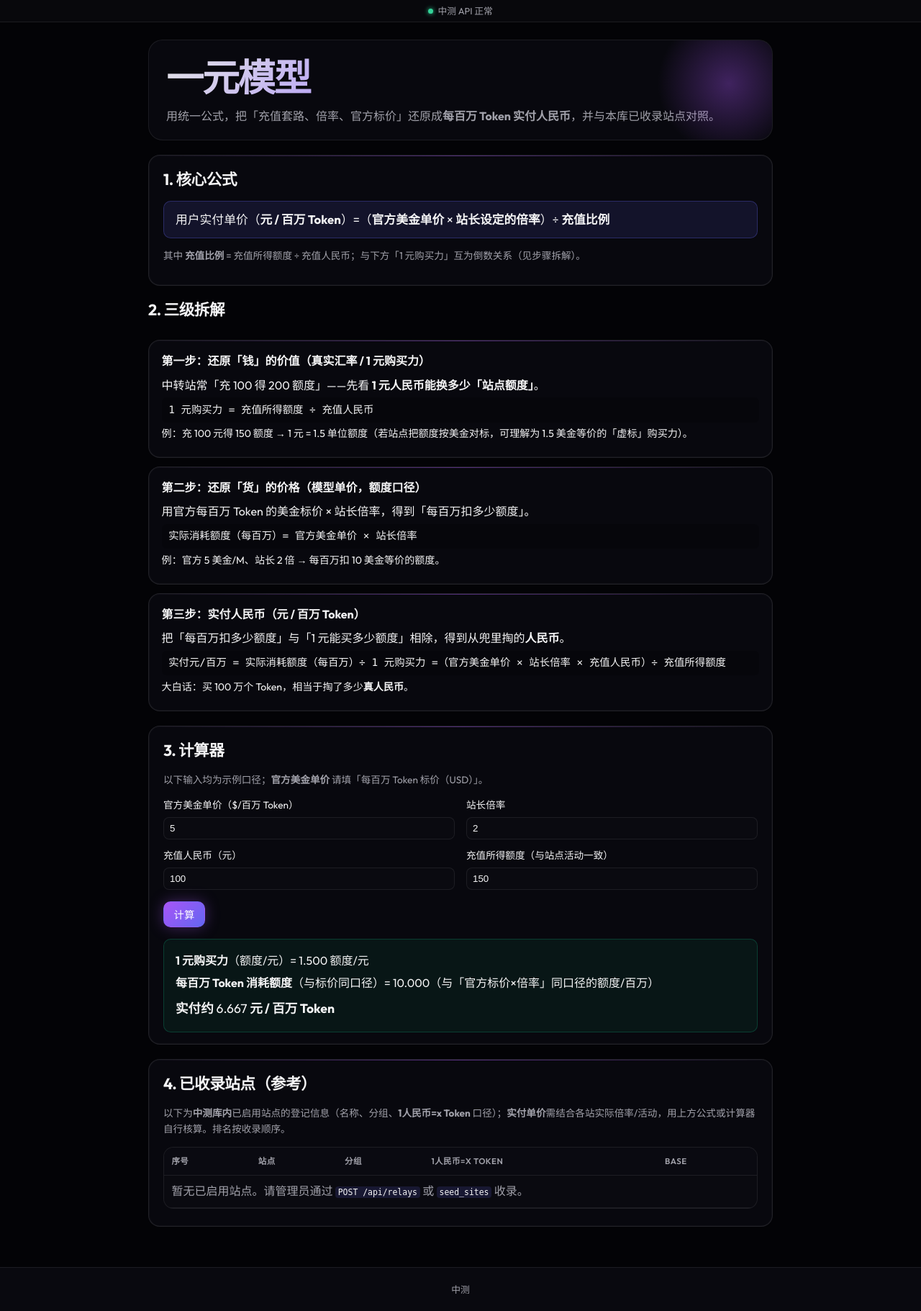
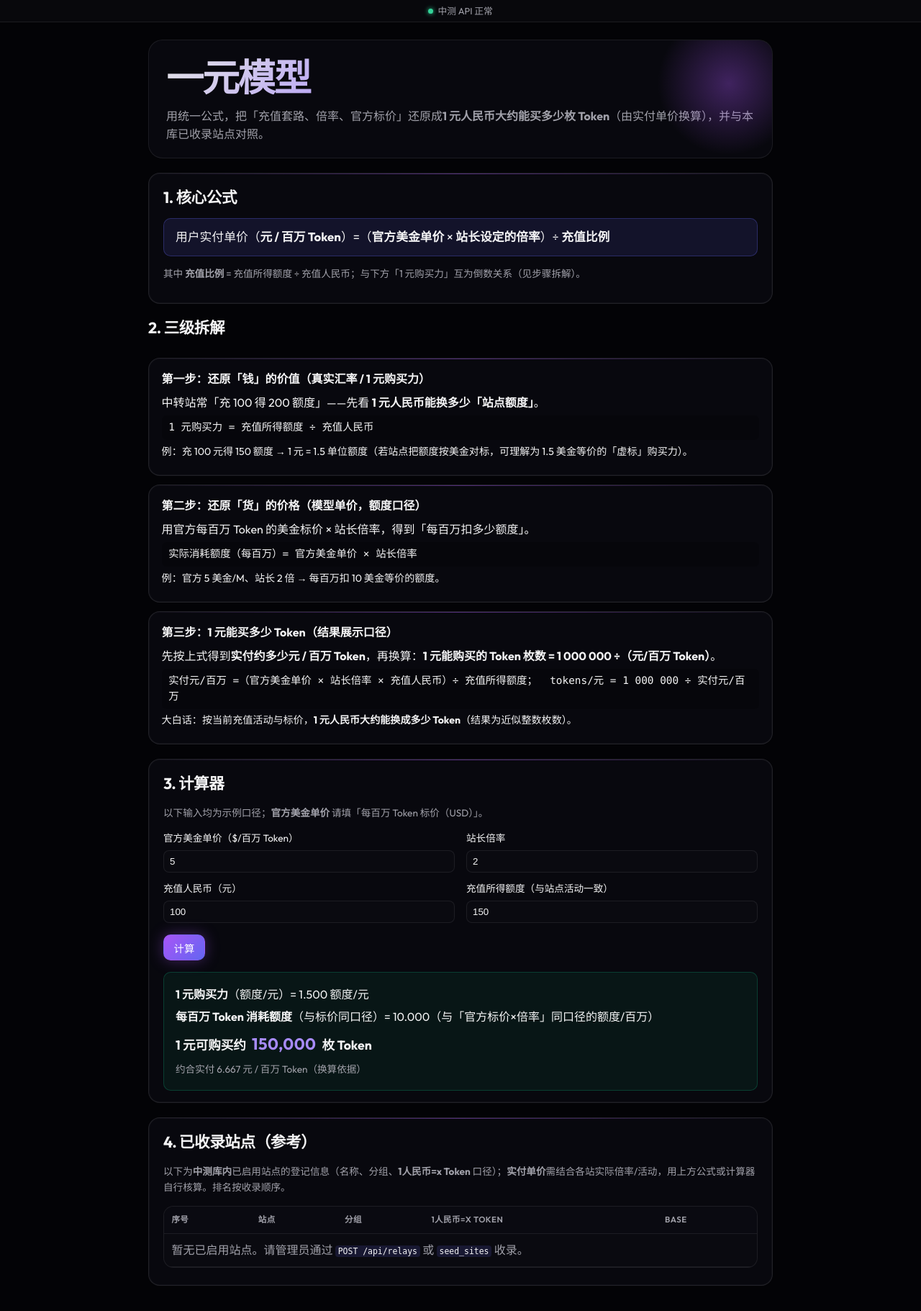
Before and after one commit to only10u/zhongceAPI, a FastAPI app: page /yiyuan in a window 1280 px wide. Shown: the part 66-1887 px from the top of the page at 72% size. Before the commit the page ends 1863 px from the top, so only its background shows below. Run offline with FastAPI, Linux system fonts and the light colour scheme; data comes from the database, SQL or seed files in the repository; data that the repository does not hold is empty.

Commit message:
UI: 一元模型与首页试算主结果改为「1元可购X枚Token」
Made-with: Cursor

```diff
--- a/relay_probe/static/app.css
+++ b/relay_probe/static/app.css
@@ -1017,6 +1017,20 @@ h2 { font-size: 1.1rem; }
 .calc-out { margin-top: 1rem; padding: 0.75rem 1rem; border-radius: 10px; background: rgba(16, 185, 129, 0.08); border: 1px solid rgba(16, 185, 129, 0.25); }
 .calc-out p { margin: 0.35rem 0; }
 .result-main { font-size: 1.1rem; margin-top: 0.5rem !important; }
+.yiyuan-result-main .yiyuan-token-num,
+.home-cost-final .yiyuan-token-num {
+  font-size: 1.4rem;
+  font-weight: 800;
+  letter-spacing: 0.02em;
+  color: #a78bfa;
+  margin: 0 0.2em;
+}
+:root[data-theme="light"] .yiyuan-result-main .yiyuan-token-num,
+:root[data-theme="light"] .home-cost-final .yiyuan-token-num {
+  color: #5b21b6;
+}
+.yiyuan-result-ref { margin-top: 0.35rem !important; }
+.home-cost-yuan-ref { margin: 0.2rem 0 0 !important; }
 .yiyuan-rank { padding: 1rem 1.25rem; }
 
 /* 登录/注册 居中弹层（参考 Miku 式分栏、青绿主色） */
--- a/relay_probe/static/app.js
+++ b/relay_probe/static/app.js
@@ -163,12 +163,12 @@
       probe_banner_sub: "试探测不保存你的 Key 与业务对话。为保障账户安全，建议优先使用测试专用 Key。我们重视你的隐私，可在合规场景下放心使用。",
       probe_banner_sub_en: "Probes do not store your key or chat content. Prefer a test-only key. We care about your privacy and security.",
       cost_h2: "成本计算",
-      cost_sec: "实付单价试算",
+      cost_sec: "1 元购 Token 试算",
       cost_link_formula: "公式与拆解",
       cost_hint:
-        "填写该站的官方美金单价、倍率、充值活动，试算实付约多少元人民币/百万 Token。与「一元模型」页同一公式。",
+        "填写该站的官方美金单价、倍率、充值活动，试算 1 元大约能购买多少枚 Token。与「一元模型」页同一公式。",
       cost_hint_en:
-        "Enter USD/M, multiplier, top-up deal; estimate CNY per million tokens. Same formula as the ¥/token page.",
+        "Enter USD/M, multiplier, top-up; estimate tokens per 1 CNY. Same formula as the ¥/token page.",
       cost_p_usd: "官方美金单价（$/百万 Token）",
       cost_mult: "站长倍率",
       cost_rmb: "充值人民币（元）",
@@ -348,12 +348,12 @@
       probe_banner_sub: "Probes do not store your key or chat content. Prefer a test-only key. We care about your privacy and security.",
       probe_banner_sub_en: "Probes do not store your key or chat content. Prefer a test-only key.",
       cost_h2: "Cost estimate",
-      cost_sec: "CNY / M token estimate",
+      cost_sec: "Tokens per 1 CNY",
       cost_link_formula: "Formula",
       cost_hint:
-        "Enter USD per million, multiplier, and your top-up. Estimates CNY per million output tokens. Same as the ¥/token page.",
+        "Enter USD/M, multiplier, and top-up credits. Estimates how many tokens 1 CNY buys. Same as the ¥/token page.",
       cost_hint_en:
-        "Same as above. Numbers stay in your browser.",
+        "Same formula. Numbers stay in your browser.",
       cost_p_usd: "Official USD / M tokens",
       cost_mult: "Provider multiplier",
       cost_rmb: "Top-up CNY (¥)",
--- a/relay_probe/static/yiyuan.js
+++ b/relay_probe/static/yiyuan.js
@@ -1,5 +1,5 @@
 /**
- * 一元模型页：实付 元/百万Token 计算器
+ * 一元模型页：1 元可购买多少 Token（由实付 ¥/百万 Token 换算）
  */
 (function () {
   function fmt(n) {
@@ -7,6 +7,12 @@
     if (Math.abs(n) >= 100) return n.toFixed(2);
     if (Math.abs(n) >= 1) return n.toFixed(3);
     return n.toFixed(4);
+  }
+
+  /** 正整数枚数，千分位 */
+  function fmtTokens(n) {
+    if (n == null || !isFinite(n) || n <= 0) return "—";
+    return Math.round(n).toLocaleString("zh-CN");
   }
 
   function calc() {
@@ -17,13 +23,15 @@
 
     var elP = document.getElementById("yiyuan-v-purchase");
     var elC = document.getElementById("yiyuan-v-consume");
-    var elF = document.getElementById("yiyuan-v-final");
-    if (!elP || !elC || !elF) return;
+    var elT = document.getElementById("yiyuan-v-tokens");
+    var elRef = document.getElementById("yiyuan-v-yuan-per-m");
+    if (!elP || !elC || !elT || !elRef) return;
 
     if (!(rmb > 0) || !(credit > 0)) {
       elP.textContent = "—";
       elC.textContent = "—";
-      elF.textContent = "—";
+      elT.textContent = "—";
+      elRef.textContent = "—";
       return;
     }
 
@@ -32,15 +40,19 @@
 
     if (!(pUsd >= 0) || !(mult >= 0)) {
       elC.textContent = "—";
-      elF.textContent = "—";
+      elT.textContent = "—";
+      elRef.textContent = "—";
       return;
     }
 
     var consumePerM = pUsd * mult;
     elC.textContent = fmt(consumePerM) + "（与「官方标价×倍率」同口径的额度/百万）";
 
-    var finalYuan = consumePerM / purchasePerYuan;
-    elF.textContent = fmt(finalYuan);
+    var finalYuanPerM = consumePerM / purchasePerYuan;
+    var tokensPerOneYuan =
+      finalYuanPerM > 0 ? 1e6 / finalYuanPerM : NaN;
+    elT.textContent = fmtTokens(tokensPerOneYuan);
+    elRef.textContent = fmt(finalYuanPerM);
   }
 
   var btn = document.getElementById("yiyuan-calc-btn");
--- a/relay_probe/templates/yiyuan.html
+++ b/relay_probe/templates/yiyuan.html
@@ -4,7 +4,7 @@
 <div class="yiyuan-page">
   <section class="yiyuan-hero card-spotlight">
     <h1 class="h1-magic gradient-text">一元模型</h1>
-    <p class="yiyuan-lead">用统一公式，把「充值套路、倍率、官方标价」还原成<strong>每百万 Token 实付人民币</strong>，并与本库已收录站点对照。</p>
+    <p class="yiyuan-lead">用统一公式，把「充值套路、倍率、官方标价」还原成<strong>1 元人民币大约能买多少枚 Token</strong>（由实付单价换算），并与本库已收录站点对照。</p>
   </section>
 
   <section class="yiyuan-formula magic-card">
@@ -30,10 +30,10 @@
       <p class="example">例：官方 5 美金/M、站长 2 倍 → 每百万扣 10 美金等价的额度。</p>
     </article>
     <article class="step-card magic-card">
-      <h3>第三步：实付人民币（元 / 百万 Token）</h3>
-      <p>把「每百万扣多少额度」与「1 元能买多少额度」相除，得到从兜里掏的<strong>人民币</strong>。</p>
-      <p class="mono-block">实付元/百万 = 实际消耗额度（每百万）÷ 1 元购买力 =（官方美金单价 × 站长倍率 × 充值人民币）÷ 充值所得额度</p>
-      <p class="example">大白话：买 100 万个 Token，相当于掏了多少<strong>真人民币</strong>。</p>
+      <h3>第三步：1 元能买多少 Token（结果展示口径）</h3>
+      <p>先按上式得到<strong>实付约多少元 / 百万 Token</strong>，再换算：<strong>1 元能购买的 Token 枚数 = 1 000 000 ÷（元/百万 Token）</strong>。</p>
+      <p class="mono-block">实付元/百万 =（官方美金单价 × 站长倍率 × 充值人民币）÷ 充值所得额度；&nbsp; tokens/元 = 1 000 000 ÷ 实付元/百万</p>
+      <p class="example">大白话：按当前充值活动与标价，<strong>1 元人民币大约能换成多少 Token</strong>（结果为近似整数枚数）。</p>
     </article>
   </section>
 
@@ -50,7 +50,12 @@
     <div class="calc-out" id="yiyuan-out" aria-live="polite">
       <p><strong>1 元购买力</strong>（额度/元）= <span id="yiyuan-v-purchase">—</span></p>
       <p><strong>每百万 Token 消耗额度</strong>（与标价同口径）= <span id="yiyuan-v-consume">—</span></p>
-      <p class="result-main"><strong>实付约</strong> <span id="yiyuan-v-final">—</span> <strong>元 / 百万 Token</strong></p>
+      <p class="result-main yiyuan-result-main">
+        <strong>1 元可购买约</strong>
+        <span id="yiyuan-v-tokens" class="yiyuan-token-num">—</span>
+        <strong>枚 Token</strong>
+      </p>
+      <p class="small muted yiyuan-result-ref">约合实付 <span id="yiyuan-v-yuan-per-m">—</span> 元 / 百万 Token（换算依据）</p>
     </div>
   </section>
 
```
Also changed, not shown: relay_probe/static/live.js (+20 -7 lines), relay_probe/templates/home.html (+6 -4 lines).
